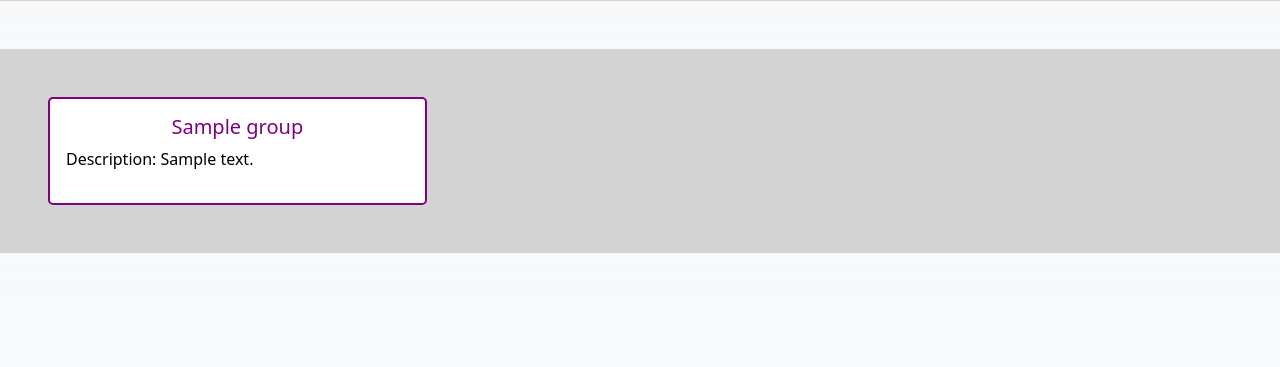
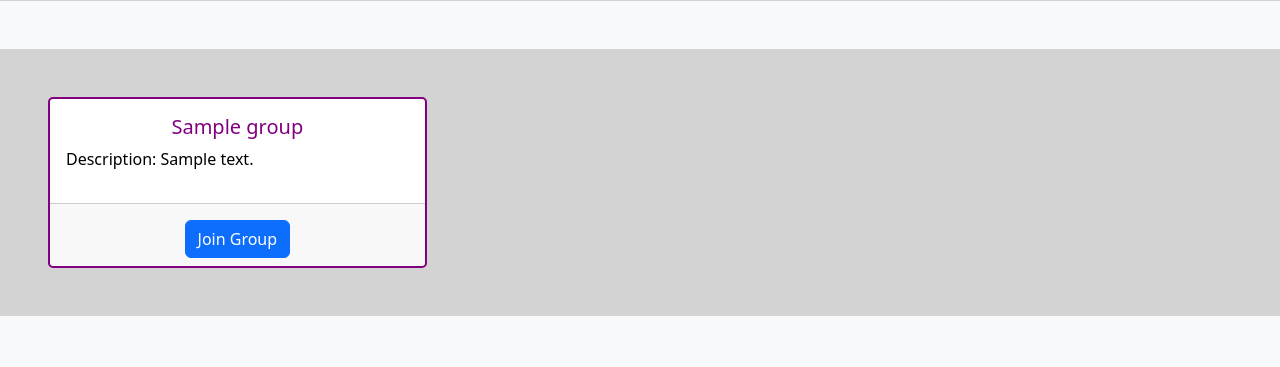
Before and after one commit to Luc45K0h75/UWA-Study-Buddy, a Flask app: page /view-groups in a window 1280 px wide. Shown: the part 433-800 px from the top of the page. Run offline with Flask 3, Linux system fonts and the light colour scheme; tables that the repository leaves empty hold one stand-in row (values such as "Sample post").

Commit message:
Added backend for viewGroups.html so that a user could join the group

```diff
--- a/app.py
+++ b/app.py
@@ -14,10 +14,10 @@ app.secret_key = os.environ.get('SECRET_KEY') or 'secret-key'
 db.init_app(app)
 migrate.init_app(app, db)
 
-# Converts date from datetime (which is what it is stored as) to an actual string date
+# When Syifa and I create our dates, they were stored as differe
 @app.template_filter('dateconverter')
 def format_datetime(value):
-    return datetime.fromtimestamp(value).strftime('%d %b %Y %I:%M %p')
+    return datetime.fromtimestamp(int(value)).strftime('%d %b %Y %I:%M %p')
 
 # Blueprints for different pages of the website
 app.register_blueprint(index_blueprint)
--- a/routes/viewGroups.py
+++ b/routes/viewGroups.py
@@ -1,7 +1,7 @@
-from flask import Blueprint, render_template, request # Our group chose to use blueprints because we could keep the python for each page separate allowing us to avoide merge conflicts
+from flask import Blueprint, render_template, request, flash, url_for, redirect  # Our group chose to use blueprints because we could keep the python for each page separate allowing us to avoide merge conflicts
 from extensions import db
 from datetime import datetime # For use in the query
-from models import Groups, Unit, GroupType, Faculty
+from models import Groups, Unit, GroupType, Faculty, StudentGroups
 import sqlalchemy as sa
 
 
@@ -33,6 +33,14 @@ def view_groups():
     unit = request.args.get('unit')
     group_type = request.args.get('group_type')
 
+    # Ignore default "Select..." options
+    if faculty and not faculty.isdigit():
+        faculty = None
+    if unit and not unit.isdigit():
+        unit = None
+    if group_type and not group_type.isdigit():
+        group_type = None
+
     query = sa.select(Groups.GroupID, Groups.GroupName, Groups.Description).join(Unit, Groups.UnitID == Unit.UnitID)
 
     # Apply filters to the query based on user selection
@@ -54,3 +62,25 @@ def view_groups():
         groupTypes=groupTypes,
         groups=groups
     )
+
+# Join group button logic
+@view_groups_blueprint.route('/join-group', methods=['POST'])
+def join_group():
+    student_id = 12345678
+    group_id = request.form.get('group_id') # Get the group id of the requested group from the form
+
+    # Filter check if the student is already in the group
+    existing_membership = db.session.execute(
+        sa.select(StudentGroups)
+        .where(StudentGroups.StudentID == student_id, StudentGroups.GroupID == group_id)
+    ).first()
+
+    if existing_membership:
+        flash("You have already joined this group!")
+        return redirect(url_for('view_groups.view_groups'))
+
+    added_student = StudentGroups(StudentID=student_id, GroupID=group_id, RoleID=2) # Added as a member by default (role id = 2)
+    db.session.add(added_student)
+    db.session.commit()
+    flash("You have successfully joined the group!")
+    return redirect(url_for('view_groups.view_groups'))
--- a/templates/viewGroups.html
+++ b/templates/viewGroups.html
@@ -18,6 +18,7 @@
 <body class="bg-light bg-gradient">
 
     {% include 'navbar.html' %}
+
 
     <!-- Filter Container -->
     <div class="container-fluid p-5 my-5 bg-container container-text">
@@ -71,6 +72,7 @@
         <!-- Row for displaying groups -->
         <div class="row">
             {% if groups %}
+                <!-- Card displayed for every grouo that fits the filters-->
                 {% for group in groups %}
                     <div class="col-md-4">
                         <div class="card card-style h-100">
@@ -78,8 +80,16 @@
                                 <h5 class="text-center" style="color: purple;">{{ group['GroupName'] }}</h5>
                                 <p class="text-start">Description: {{ group['Description'] }}</p>
                             </div>
+                            <div class="card-footer text-center">
+                                <!-- Form to join the group, sends a POST request -->
+                                <form method="POST" action="{{ url_for('view_groups.join_group') }}">
+                                    <input type="hidden" name="group_id" value="{{ group['GroupID'] }}">
+                                    <button type="submit" class="btn btn-primary mt-2">Join Group</button>
+                                </form>
+                            </div>
                         </div>
                     </div>
+
                 {% endfor %}
             {% else %}
                 <h5 class="text-start"> No groups found</h5>
```
Also changed, not shown: templates/loginpage.html (+1 -25 lines), StudyBuddy.db.
